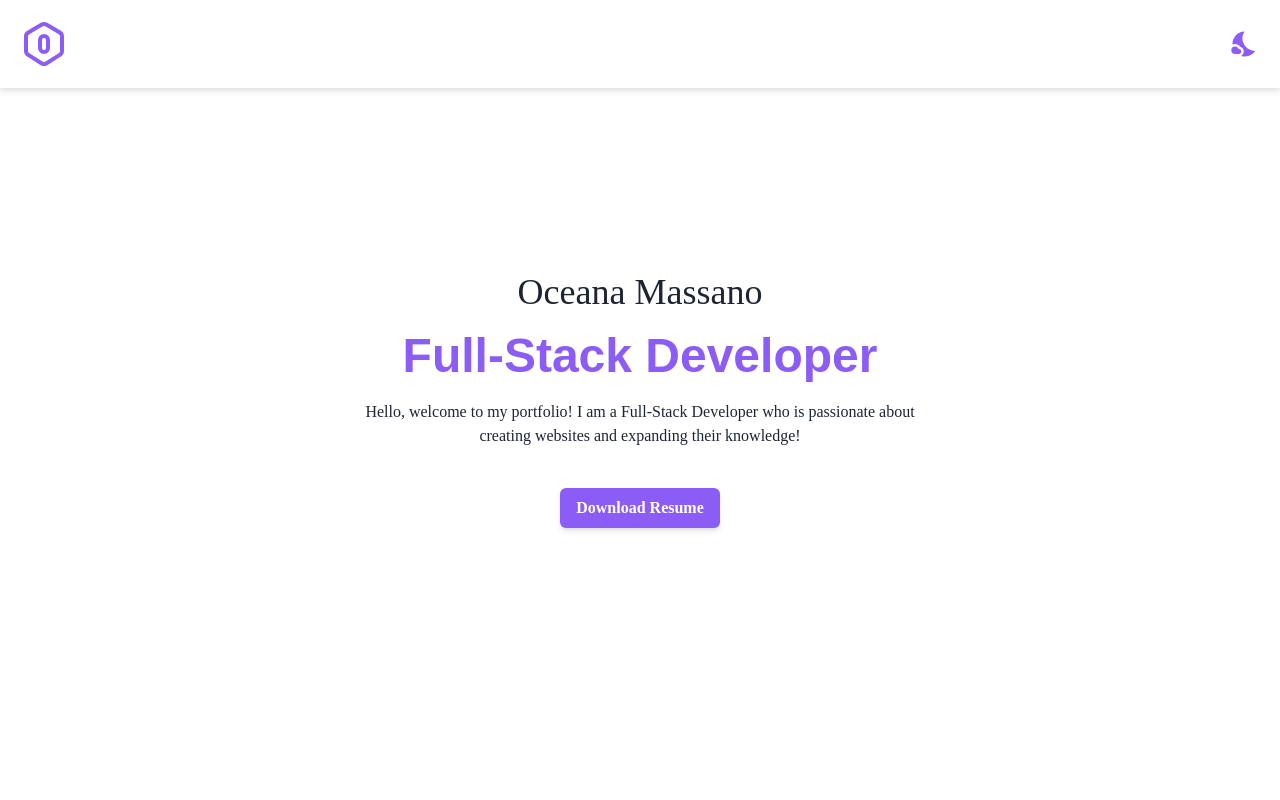
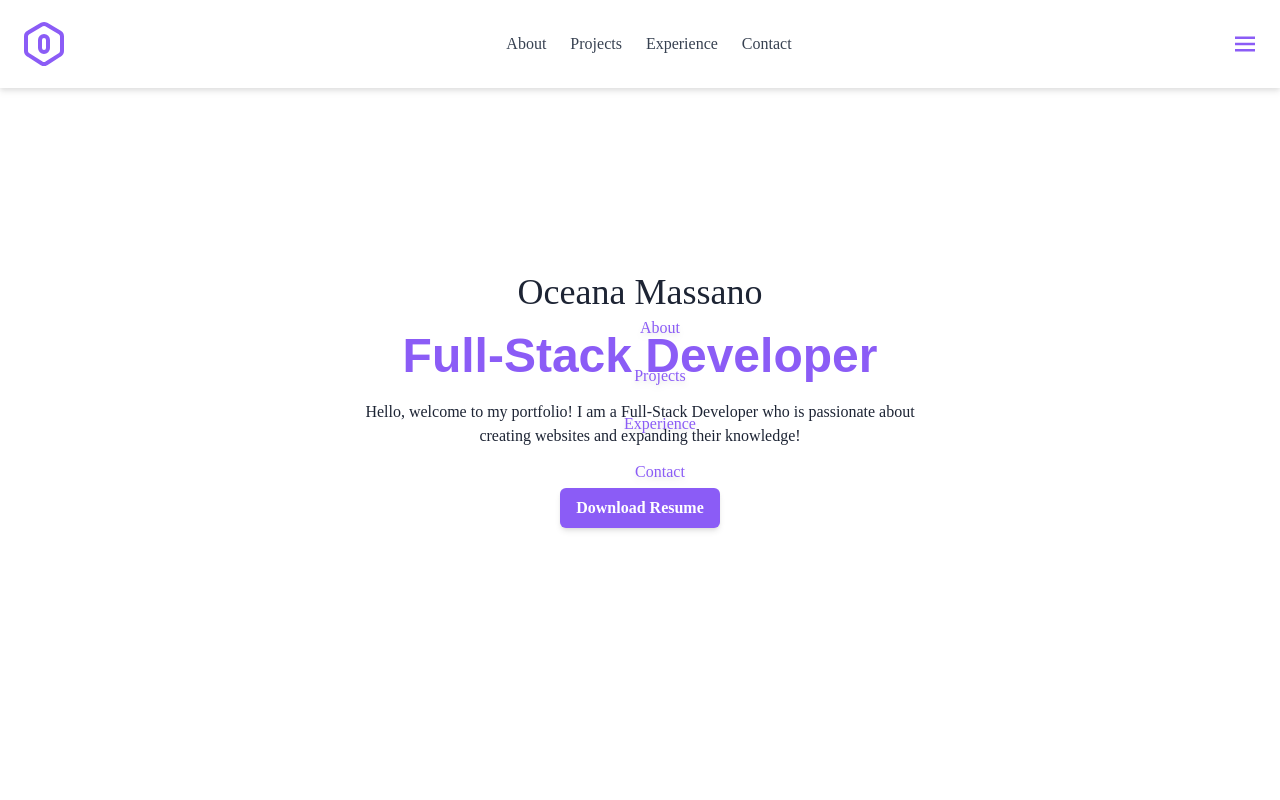
Before and after one commit to OMassano/Portfolio, a React (Create React App) app: page / in a window 1280 px wide. Shown: the top 800 px of the page. Built offline with nearby package versions, Linux system fonts and the light colour scheme.

Commit message:
navbar start

```diff
--- a/src/App.js
+++ b/src/App.js
@@ -8,7 +8,8 @@ function App() {
   const [darkMode, setDarkMode] = useState(false);
   return (
     <div className={darkMode && "dark"}>
-      <Navbar darkMode={darkMode} setDarkMode={setDarkMode} />
+      {/* <Navbar darkMode={darkMode} setDarkMode={setDarkMode} /> */}
+      <Navbar/>
       <main className="bg-white dark:bg-darkBG text-darkBG dark:text-white cursor-default">
         <Landing />
         <About />
--- a/src/components/Navbar.jsx
+++ b/src/components/Navbar.jsx
@@ -1,28 +1,49 @@
-import React from "react";
-import { MdNightsStay, MdWbSunny } from "react-icons/md";
+import React, { useState } from "react";
+// import { MdNightsStay, MdWbSunny } from "react-icons/md";
 import { TbHexagonLetterO } from "react-icons/tb";
+import { BiMenu } from "react-icons/bi";
+import { CgCloseR } from "react-icons/cg";
+import linksNavbar from "../data/linksNavbar";
 
 const Navbar = ({ darkMode, setDarkMode }) => {
+  const [menu, setMenu] = useState(false);
   return (
     <header className="drop-shadow-md bg-white dark:bg-darkBG text-violet-500 dark:text-violet-300 fixed w-full">
       <nav className="flex justify-between items-center p-5">
         <TbHexagonLetterO className="text-5xl" />
-        <div onClick={() => setDarkMode(!darkMode)}>
+        {/* <div onClick={() => setDarkMode(!darkMode)}>
           {darkMode ? (
             <MdWbSunny className="text-3xl cursor-pointer" />
           ) : (
             <MdNightsStay className="text-3xl cursor-pointer" />
           )}
+        </div> */}
+        <ul className="hidden sm:flex">
+          {linksNavbar.map((link) => (
+            <li
+              key={link.id}
+              className="px-3 cursor-pointer font-light dark:text-white text-gray-700 hover:scale-110 duration-150"
+            >
+              {link.name}
+            </li>
+          ))}
+        </ul>
+        <div
+          onClick={() => setMenu(!menu)}
+          className="text-3xl cursor-pointer z-10"
+        >
+          {menu ? <CgCloseR /> : <BiMenu />}
         </div>
+        <ul className="flex flex-col justify-center top-0 items-center absolute w-full h-screen">
+          {linksNavbar.map((link) => (
+            <li key={link.id} className="px-3 cursor-pointer font-light py-3">
+              {link.name}
+            </li>
+          ))}
+        </ul>
       </nav>
     </header>
   );
 };
 
 export default Navbar;
-
-// AiOutlineLinkedin
-// AiOutlineGithub
-// AiOutlineMail
-// FiGithub
-// MdOpenInNew
--- /dev/null
+++ b/src/data/linksNavbar.js
@@ -0,0 +1,8 @@
+const linksNavbar = [
+  { id: 1, name: "About" },
+  { id: 2, name: "Projects" },
+  { id: 3, name: "Experience" },
+  { id: 4, name: "Contact" },
+];
+
+export default linksNavbar
```
